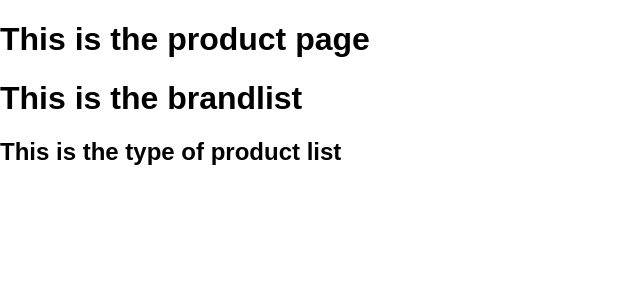
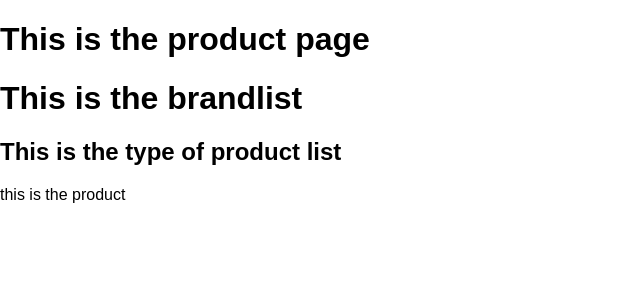
Before and after one commit to ClareBee/makeupAppReact, a React (Create React App) app: page / in a window 1280 px wide. Shown: the top 300 px of the page, without its empty margins (0-640 px from the left). Built offline with nearby package versions, Linux system fonts and the light colour scheme; no server answers.

Commit message:
Adds and connects product details page

```diff
--- /dev/null
+++ b/src/components/ProductDetails.js
@@ -0,0 +1,12 @@
+import React from 'react';
+
+class ProductDetails extends React.Component {
+  render(){
+    return(
+      <p>this is the product</p>
+    )
+  }
+
+}
+
+export default ProductDetails;
--- a/src/containers/ProductContainer.js
+++ b/src/containers/ProductContainer.js
@@ -1,6 +1,7 @@
 import React from 'react';
 import BrandList from '../components/BrandList';
 import TypeOfProductList from '../components/TypeOfProductList';
+import ProductDetails from '../components/ProductDetails';
 
 
 class ProductContainer extends React.Component {
@@ -36,6 +37,7 @@ class ProductContainer extends React.Component {
         <h1>This is the product page</h1>
         <BrandList />
         <TypeOfProductList />
+        <ProductDetails />
       </div>
     )
   }
```
